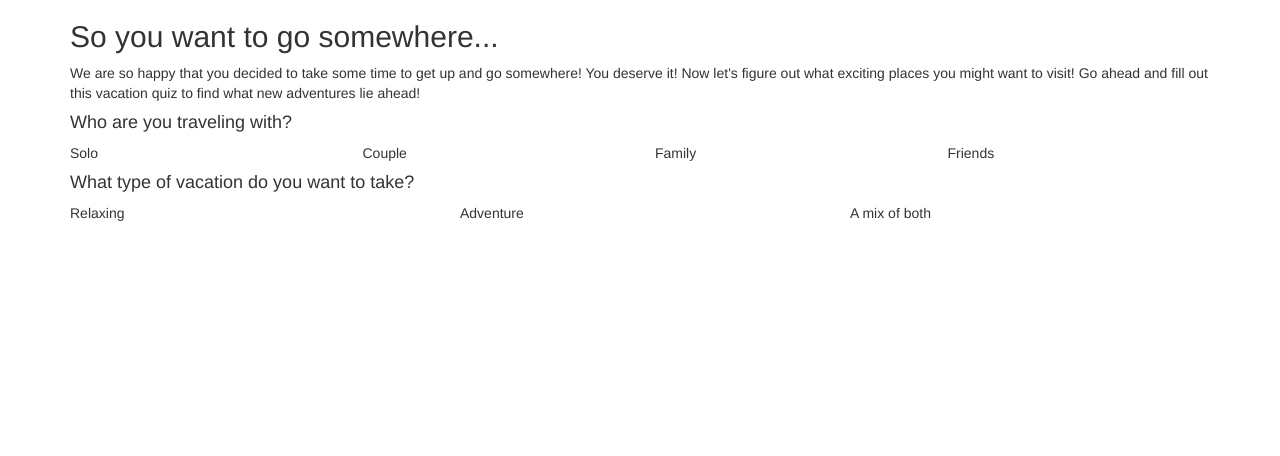
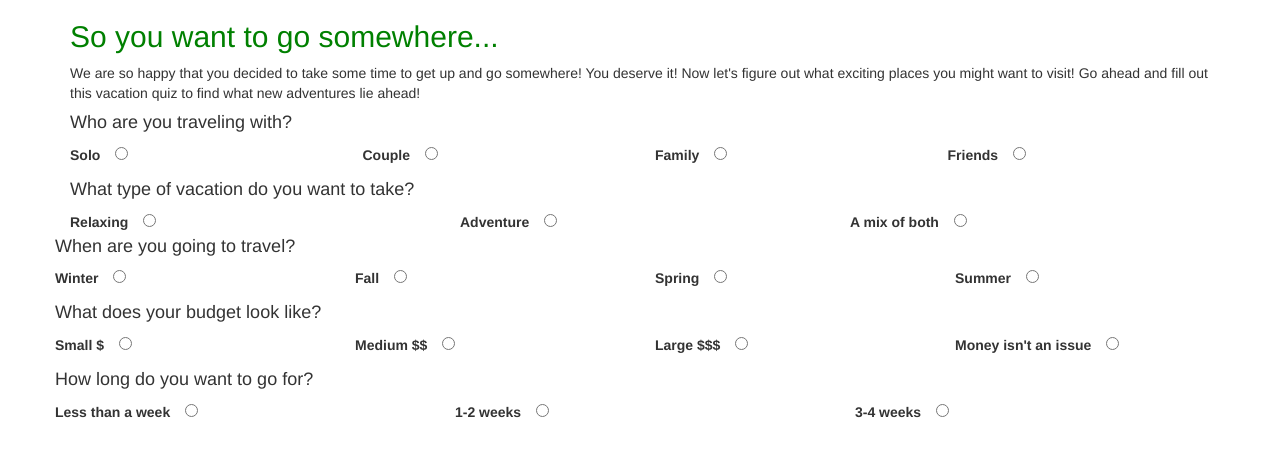
Before and after one commit to mthygesen2/vacation_quiz, a plain HTML site: page index.html in a window 1280 px wide. Drawn offline with Linux system fonts and the light colour scheme.

Commit message:
add radio buttons to answers

```diff
--- a/css/styles.css
+++ b/css/styles.css
@@ -0,0 +1,7 @@
+.opening h2 {
+  color: green;
+}
+
+label {
+  margin-right: 15px;
+}
--- a/index.html
+++ b/index.html
@@ -7,40 +7,85 @@
     <script type="text/javascript"></script>
     <title>Vacation Quiz</title>
   </head>
+
   <body>
     <div class="container">
       <div class="opening">
         <h2>So you want to go somewhere...</h2>
         <p>We are so happy that you decided to take some time to get up and go somewhere! You deserve it! Now let's figure out what exciting places you might want to visit! Go ahead and fill out this vacation quiz to find what new adventures lie ahead!</p>
       </div>
+
+
+      <form>
         <h4>Who are you traveling with?</h4>
         <div class="row">
           <div class="col-md-3">
-          Solo
+            <label for="solo">Solo </label><input type="radio" id="solo" name="traveling-with">
           </div>
           <div class="col-md-3">
-          Couple
+            <label for="couple">Couple</label><input type="radio" id="couple" name="traveling-with">
           </div>
           <div class="col-md-3">
-          Family
+            <label for="family">Family</label><input type="radio" id="family" name="traveling-with">
           </div>
           <div class="col-md-3">
-          Friends
+            <label for="friends">Friends</label><input type="radio" id="friends" name="traveling-with">
           </div>
         </div>
         <h4>What type of vacation do you want to take?</h4>
         <div class="row">
           <div class="col-md-4">
-          Relaxing
+            <label for="relax">Relaxing</label><input type="radio" id="relax" name="vacation-type">
           </div>
           <div class="col-md-4">
-          Adventure
+            <label for="adventure">Adventure</label><input type="radio" id="adventure" name="vacation-type">
           </div>
           <div class="col-md-4">
-          A mix of both
+            <label for="mix">A mix of both</label><input type="radio" id="mix" name="vacation-type">
           </div>
-      <h4></h4>
+        <h4>When are you going to travel?</h4>
+        <div class="row">
+          <div class="col-md-3">
+            <label for="winter ">Winter</label><input type="radio" id="winter" name="season">
           </div>
+          <div class="col-md-3">
+            <label for="Fall">Fall</label><input type="radio" id="fall" name="season">
+          </div>
+          <div class="col-md-3">
+            <label for="spring">Spring</label><input type="radio" id="spring" name="season">
+          </div>
+          <div class="col-md-3">
+            <label for="summer">Summer</label><input type="radio" id="summer" name="season">
+          </div>
+        </div>
+        <h4>What does your budget look like?</h4>
+        <div class="row">
+          <div class="col-md-3">
+            <label for="small">Small $</label><input type="radio" id="small " name="money">
+          </div>
+          <div class="col-md-3">
+            <label for="medium">Medium $$</label><input type="radio" id="medium" name="money">
+          </div>
+          <div class="col-md-3">
+            <label for="large">Large $$$</label><input type="radio" id="large" name="money">
+          </div>
+          <div class="col-md-3">
+            <label for="issue">Money isn't an issue</label><input type="radio" id="issue" name="money">
+          </div>
+        </div>
+        <h4>How long do you want to go for?</h4>
+        <div class="row">
+          <div class="col-md-4">
+            <label for="less">Less than a week</label><input type="radio" id="less" name="length">
+          </div>
+          <div class="col-md-4">
+            <label for="week">1-2 weeks</label><input type="radio" id="week" name="length">
+          </div>
+          <div class="col-md-4">
+            <label for="month">3-4 weeks</label><input type="radio" id="month" name="length">
+          </div>
+        </div>
+      </form>
     </div>
   </body>
 </html>
```
Lines whose indentation alone changed are shown as unchanged.
